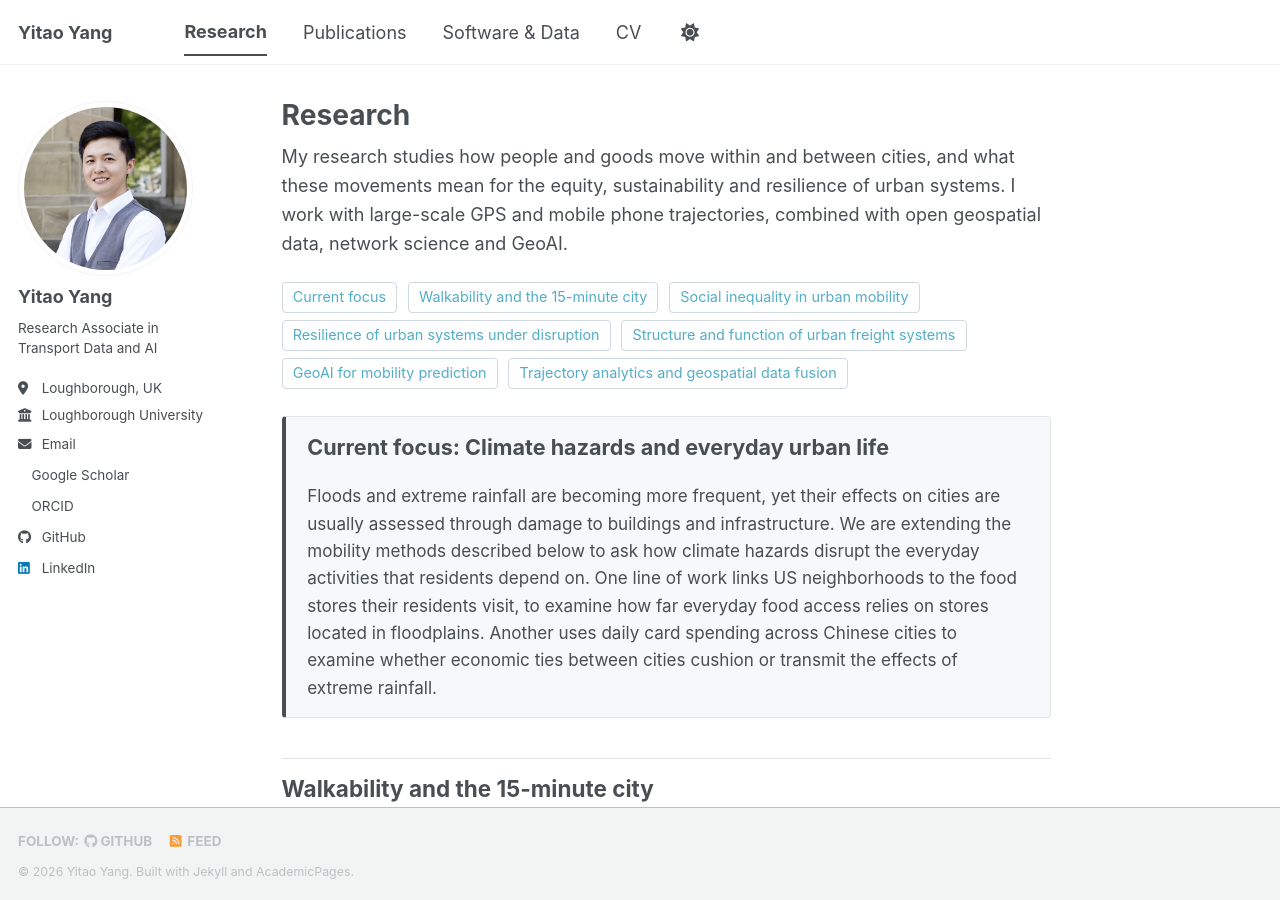
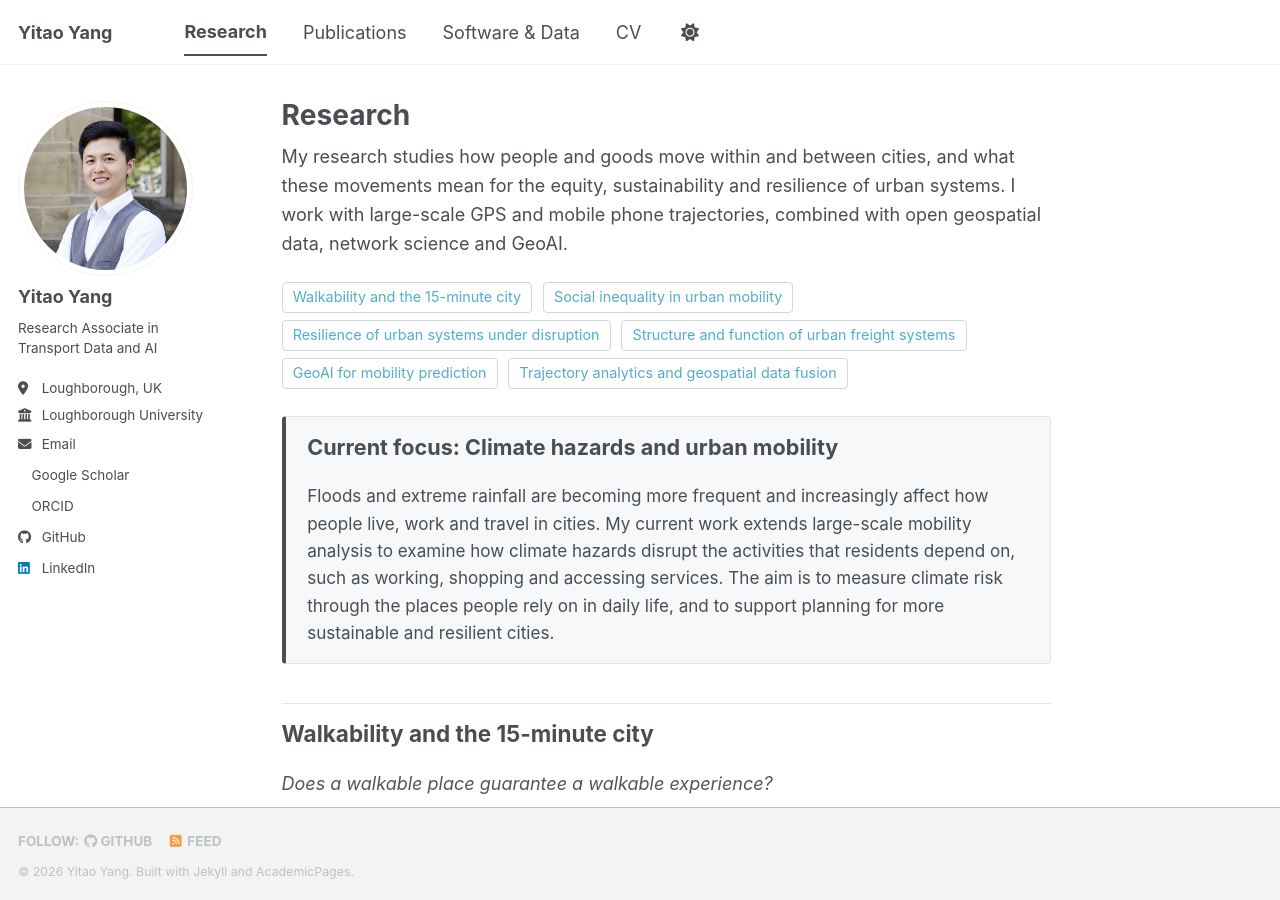
Before and after one commit to UrbanMobility-y/UrbanMobility-y.github.io, a Jekyll site: the page built from _pages/research.md, in a window 1280 px wide and 900 px high. Built offline with Jekyll 4.4.1, drawn with Linux system fonts in a browser that asks for light colours; a script bundle is joined from its source files by our own code; a style sheet for code colours, icons or effects is not loaded.

Commit message:
Research: shorter current focus; no TOC link

```diff
--- a/_pages/research.md
+++ b/_pages/research.md
@@ -31,7 +31,6 @@ author_profile: true
 <p class="rs-intro">My research studies how people and goods move within and between cities, and what these movements mean for the equity, sustainability and resilience of urban systems. I work with large-scale GPS and mobile phone trajectories, combined with open geospatial data, network science and GeoAI.</p>
 
 <ul class="rs-toc">
-<li><a href="#current-focus">Current focus</a></li>
 <li><a href="#walkability-and-the-15-minute-city">Walkability and the 15-minute city</a></li>
 <li><a href="#social-inequality-in-urban-mobility">Social inequality in urban mobility</a></li>
 <li><a href="#resilience-of-urban-systems-under-disruption">Resilience of urban systems under disruption</a></li>
@@ -41,8 +40,8 @@ author_profile: true
 </ul>
 
 <div class="rs-focus" id="current-focus">
-<h2>Current focus: Climate hazards and everyday urban life</h2>
-<p>Floods and extreme rainfall are becoming more frequent, yet their effects on cities are usually assessed through damage to buildings and infrastructure. We are extending the mobility methods described below to ask how climate hazards disrupt the everyday activities that residents depend on. One line of work links US neighborhoods to the food stores their residents visit, to examine how far everyday food access relies on stores located in floodplains. Another uses daily card spending across Chinese cities to examine whether economic ties between cities cushion or transmit the effects of extreme rainfall.</p>
+<h2>Current focus: Climate hazards and urban mobility</h2>
+<p>Floods and extreme rainfall are becoming more frequent and increasingly affect how people live, work and travel in cities. My current work extends large-scale mobility analysis to examine how climate hazards disrupt the activities that residents depend on, such as working, shopping and accessing services. The aim is to measure climate risk through the places people rely on in daily life, and to support planning for more sustainable and resilient cities.</p>
 </div>
 
 <div class="rs-theme" id="walkability-and-the-15-minute-city" markdown="0">
```
